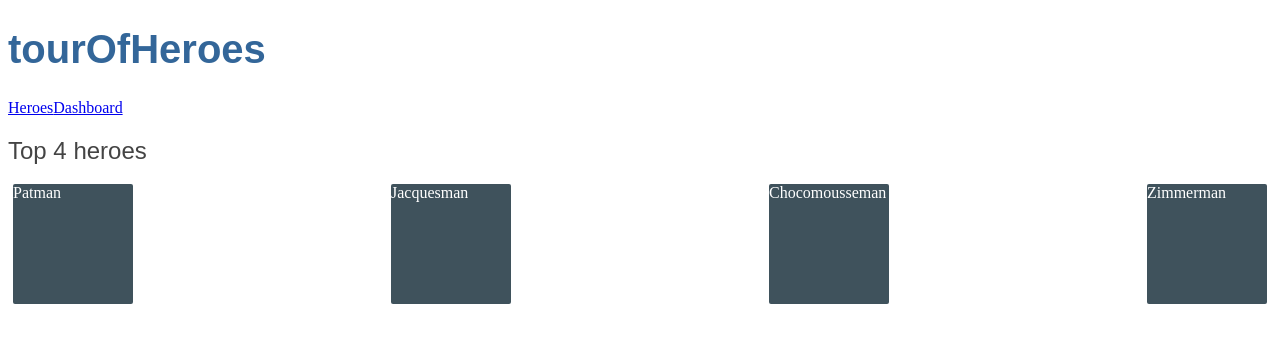
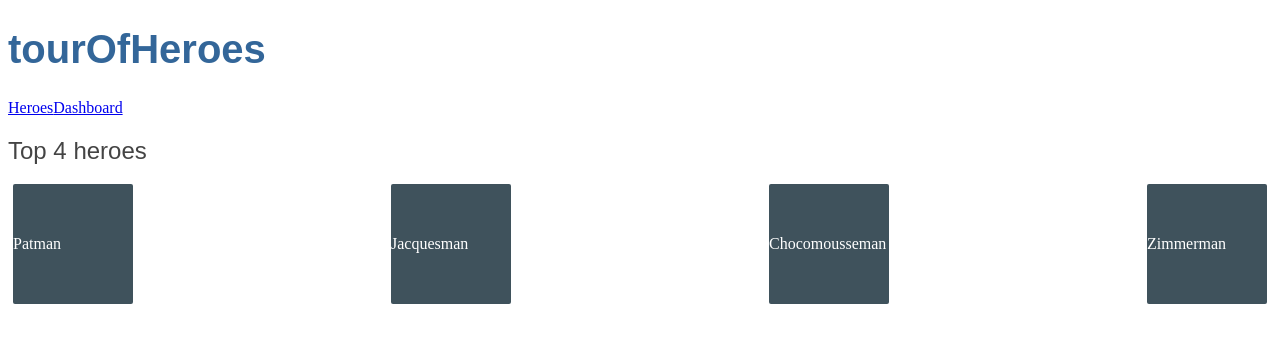
Before and after one commit to codages-de-Fred/Projets_Formation, an Angular app in the folder Angular/tourOfHeroes/: page /dashboard in a window 1280 px wide. Shown: the top 342 px of the page. Built offline with nearby package versions, Linux system fonts and the light colour scheme.

Commit message:
liens sur les détails

```diff
--- a/Angular/tourOfHeroes/src/app/dashboard/dashboard.component.css
+++ b/Angular/tourOfHeroes/src/app/dashboard/dashboard.component.css
@@ -18,3 +18,14 @@
     background-color: #eee;
     color: #607d8b;
 }
+.dashboard div a {
+    color: white;
+    text-decoration: none;
+    height: 120px;
+    width: 120px;
+    text-align: center;
+    line-height: 120px;
+}
+.dashboard div a:hover {
+    color: #607d8b;
+}
--- a/Angular/tourOfHeroes/src/app/dashboard/dashboard.component.html
+++ b/Angular/tourOfHeroes/src/app/dashboard/dashboard.component.html
@@ -1,6 +1,8 @@
 <h2>Top 4 heroes</h2>
 <div class="dashboard">
     <div *ngFor="let hero of heroes">
-        {{hero.name}}
+        <a routerLink="/detail/{{hero.id}}">
+            {{hero.name}}
+        </a>
     </div>
 </div>
--- a/Angular/tourOfHeroes/src/app/heroes/heroes.component.ts
+++ b/Angular/tourOfHeroes/src/app/heroes/heroes.component.ts
@@ -13,7 +13,6 @@ export class HeroesComponent implements OnInit {
   //on récupère le tableau HEROES de mock-heroes.ts
   heroes: Hero[]; //les: indiquent le type attendu
   //pour afficher le hero sélectionné
-  selectedHero: Hero;
 
   //En indiquant la présence d'un service ds le constructor de notre component
   //on idique à angular la nécessité d'injecter ledit service ds une propriété privée pour pouvoir l'utiliser
@@ -27,9 +26,6 @@ export class HeroesComponent implements OnInit {
   }
   //déclare une fct permettant de sélectionner un héro
   //cette fct est appelée ds app.component.html
-  onSelect(hero: Hero): void {
-    this.selectedHero = hero;
-  }
 
   getHeroes(): void {
     //subscribe est l'équivalent du addEventListener('load')
```
